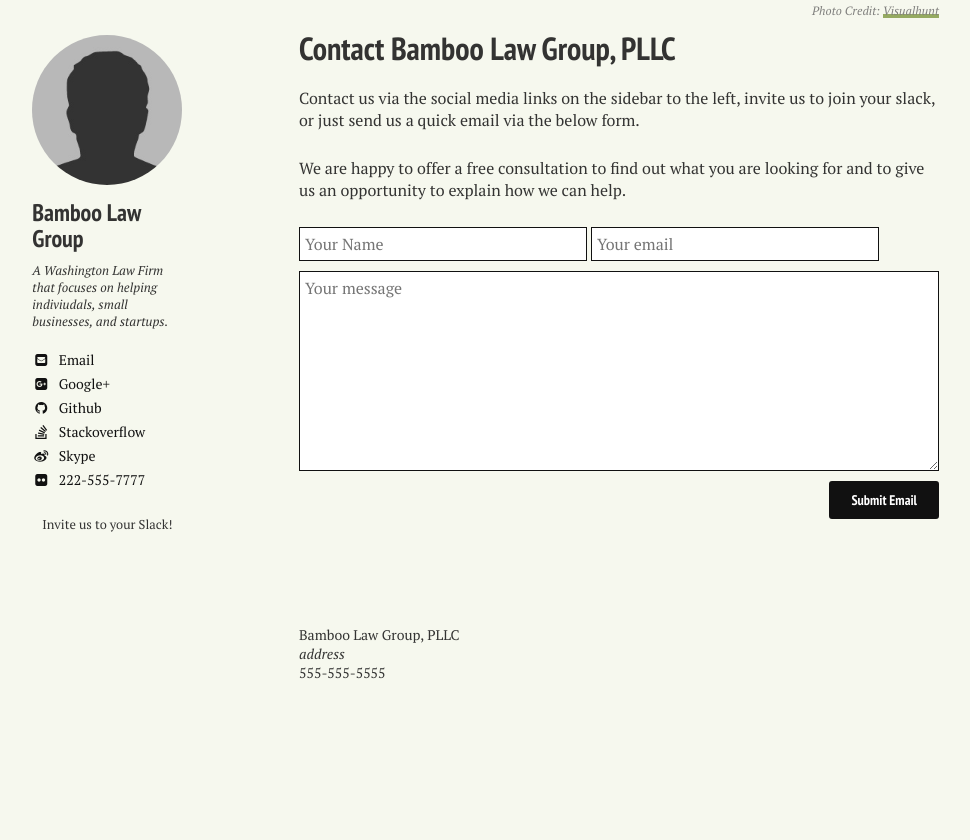
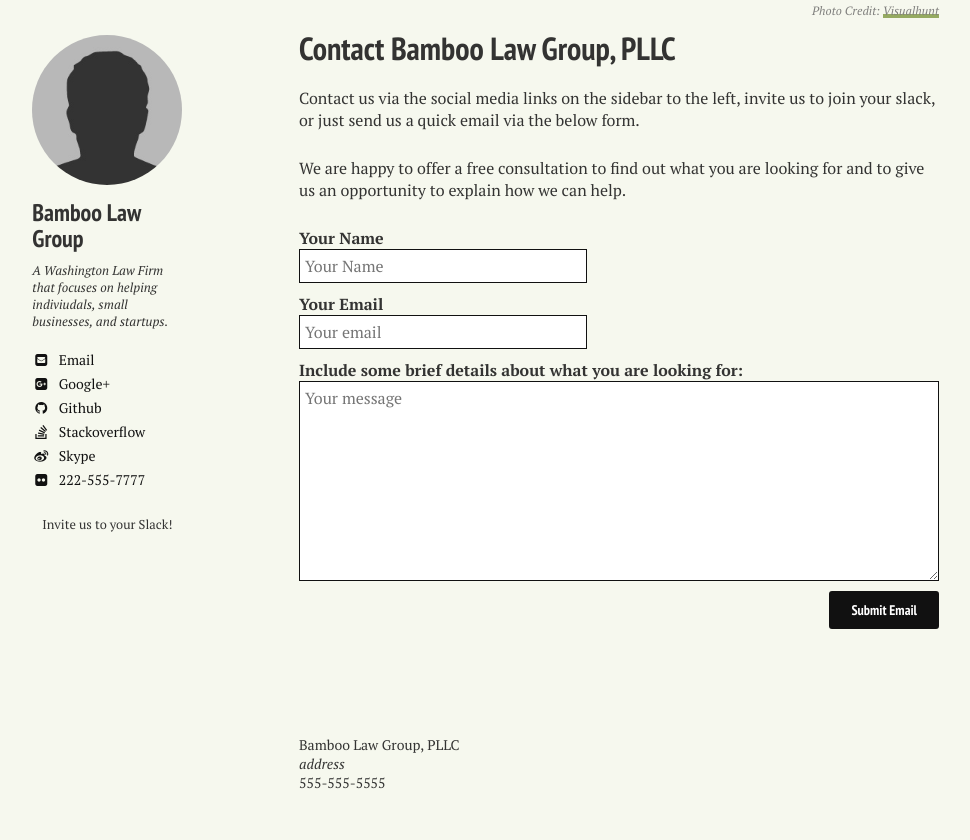
Before and after one commit to nerdyfergy/blg-site-mm3, a Jekyll site: the page built from contact/index.md, in a window 1280 px wide. Shown: the part 560-1400 px from the top of the page, without its empty margins (21-991 px from the left). Built offline with Jekyll 4.4.1, drawn with Linux system fonts in a browser that asks for light colours; before the commit the page ends 1290 px from its top, so only the background shows below that.

Commit message:
Update index.md

```diff
--- a/contact/index.md
+++ b/contact/index.md
@@ -15,10 +15,13 @@ Contact us via the social media links on the sidebar to the left, invite us to j
 We are happy to offer a free consultation to find out what you are looking for and to give us an opportunity to explain how we can help.
 
 <form action="//formspree.io/your@email.com" method="POST">
-  <input type="text" name="name" placeholder="Your Name" class="fifty">
-  <input type="text" name="_replyto" placeholder="Your email" class="fifty"/>
+  <label for="name"> Your Name </label>
+  <input type="text" name="name" placeholder="Your Name" class="fifty" id="name">
+  <label for="email"> Your Email </label>
+  <input type="text" name="_replyto" placeholder="Your email" class="fifty" id="email"/>
   <input type="hidden" name="_next" value="//site.io/thanks.html" />
   <input type="hidden" name="_subject" value="New submission!" class="fifty"/>
-  <textarea placeholder="Your message" class="textbox-sizing"></textarea>
+  <label for="subject"> Include some brief details about what you are looking for: </label>
+  <textarea placeholder="Your message" class="textbox-sizing" id="subject"></textarea>
   <input type="submit" value="Submit Email" class="btn halvsies">
 </form>
```
